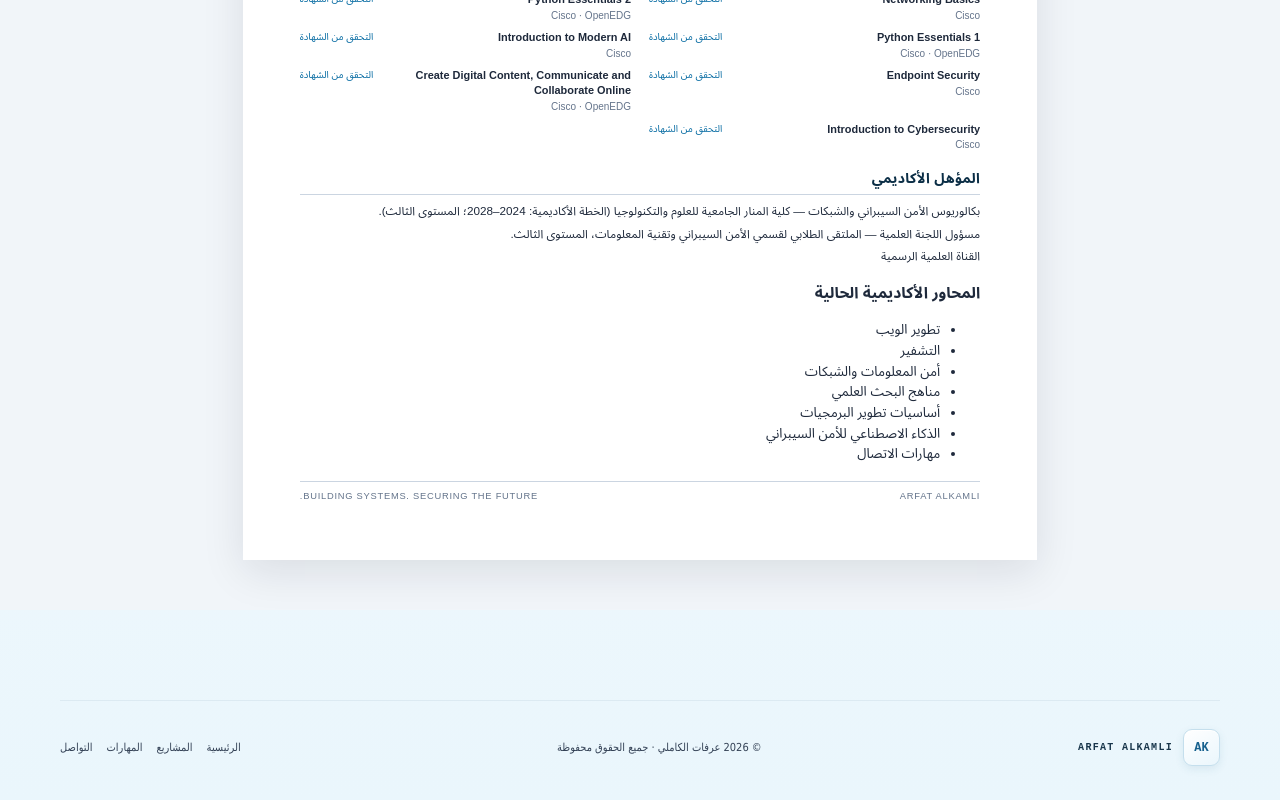
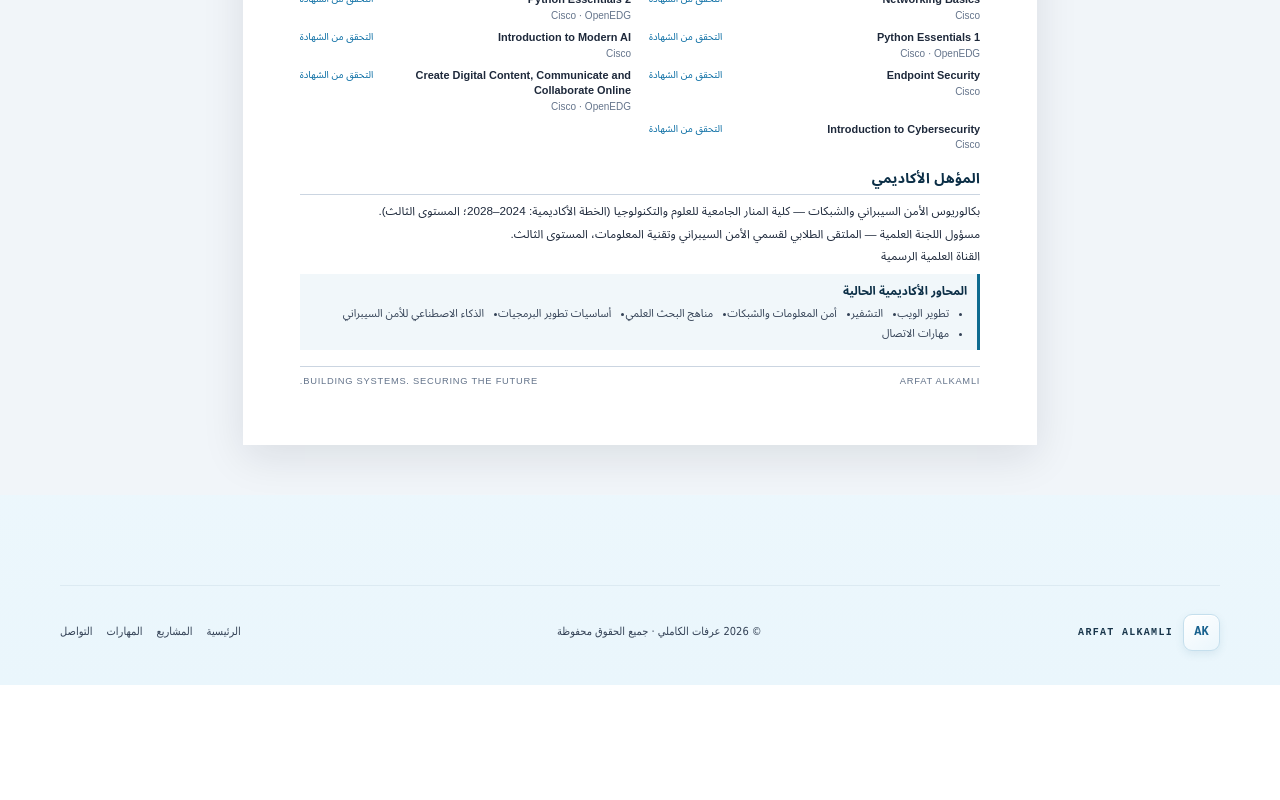
Before and after one commit to arfat-alkamly/arfat-alkamly-portfolio, a Next.js app: page /cv in a window 1280 px wide. Shown: the part 1161-1961 px from the top of the page. After the commit the page ends 1846 px from the top, so only its background shows below. Built offline with nearby package versions, Linux system fonts and the light colour scheme; no server answers.

Commit message:
Style academic focus section in CV

```diff
--- a/app/cv/cv.module.css
+++ b/app/cv/cv.module.css
@@ -46,3 +46,8 @@
 .projectLinks a{color:#0369a1;font-size:7.3pt;text-decoration:none}
 .projectLinks a:hover{text-decoration:underline;text-underline-offset:2px}
 @media print{.projectLinks a{color:#075985!important}}
+
+.academicFocus{margin-top:9px;padding:8px 10px;border-inline-start:3px solid #0f6b8f;background:#f1f7fa;break-inside:avoid;page-break-inside:avoid}
+.academicFocus h3{margin:0 0 5px;color:#0b2e46;font-size:8.8pt;font-weight:800}
+.academicFocus ul{display:flex;flex-wrap:wrap;gap:4px 14px;margin:0;padding-inline-start:18px;color:#334155;font-size:8.1pt;line-height:1.5}
+@media print{.academicFocus{background:#f1f7fa!important;-webkit-print-color-adjust:exact;print-color-adjust:exact}}
```
